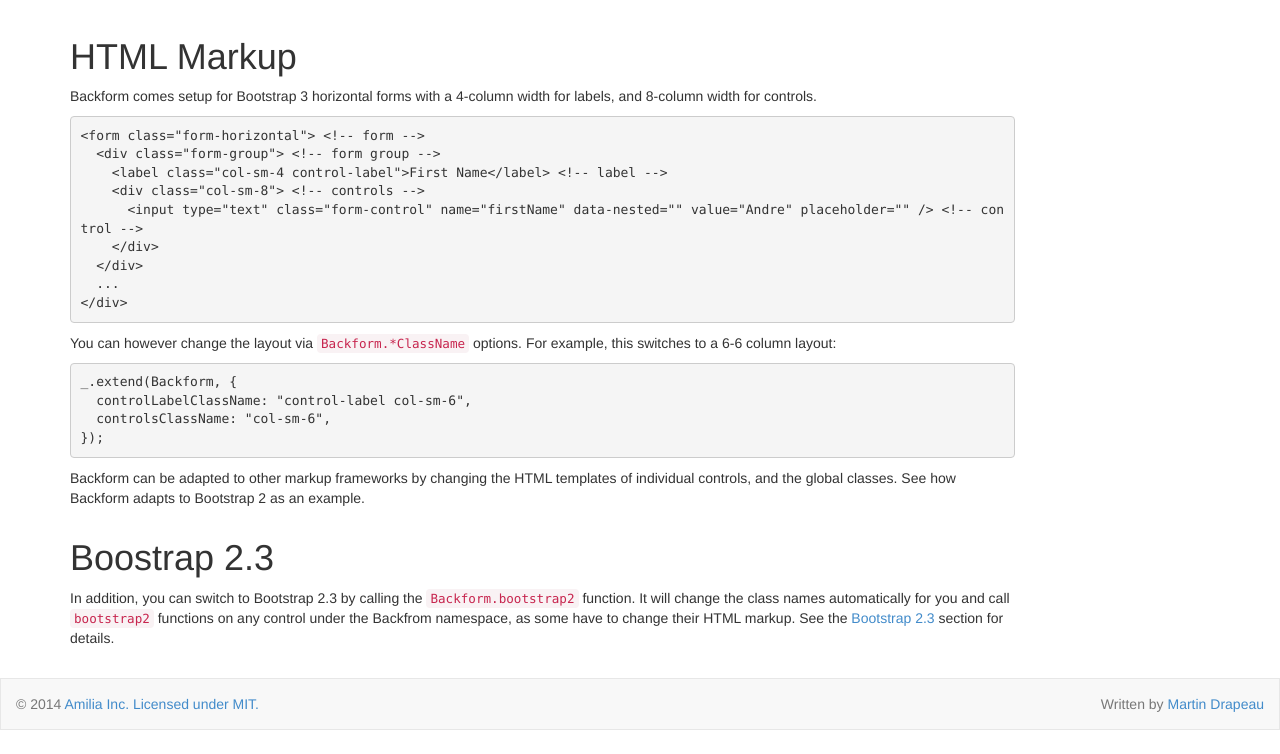
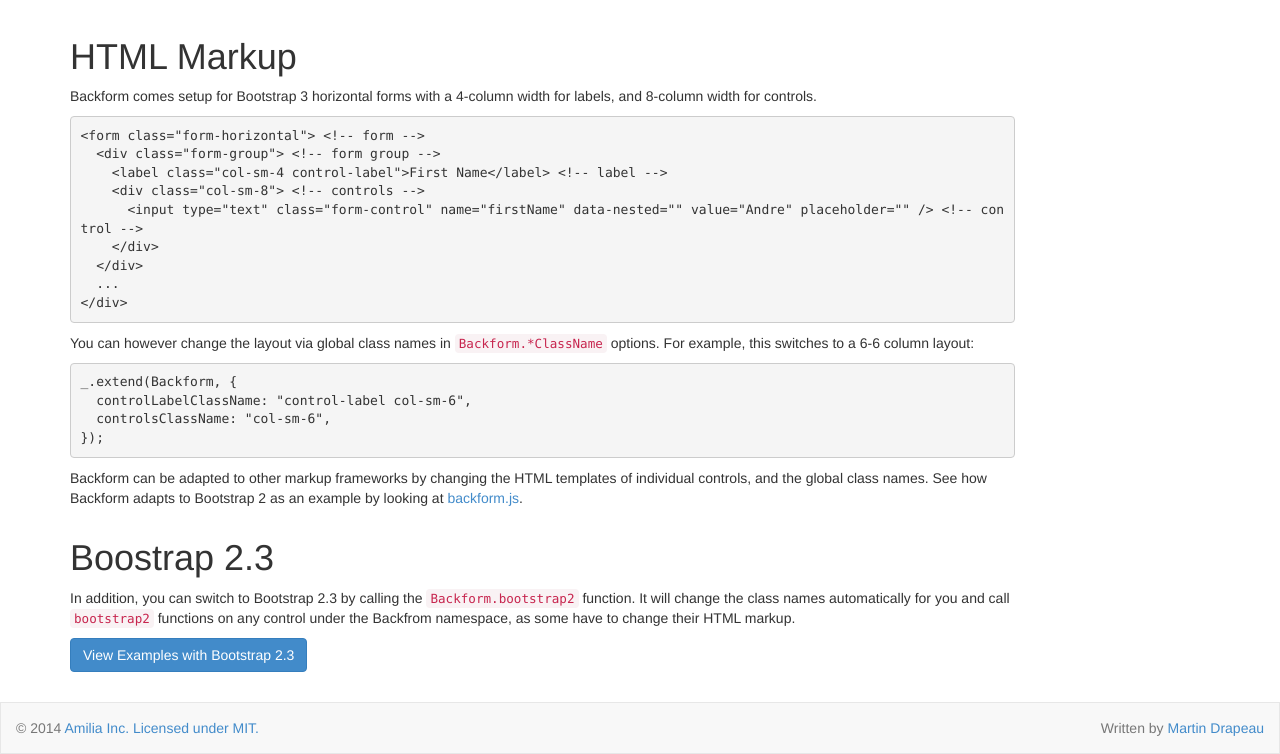
Before and after one commit to peterzen/backform, a plain HTML site: page index.html in a window 1280 px wide. Shown: the part 4077-4831 px from the top of the page. Before the commit the page ends 4807 px from the top, so only its background shows below. Drawn offline with Linux system fonts and the light colour scheme.

Commit message:
markup docs

```diff
--- a/index.html
+++ b/index.html
@@ -431,7 +431,7 @@
 &lt;/div&gt;
 </pre>
           <p>
-            You can however change the layout via <code>Backform.*ClassName</code> options.
+            You can however change the layout via global class names in <code>Backform.*ClassName</code> options.
             For example, this switches to a 6-6 column layout:
           </p>
             <pre>
@@ -441,7 +441,7 @@
 });
 </pre>
           <p>
-            Backform can be adapted to other markup frameworks by changing the HTML templates of individual controls, and the global classes. See how Backform adapts to Bootstrap 2 as an example.
+            Backform can be adapted to other markup frameworks by changing the HTML templates of individual controls, and the global class names. See how Backform adapts to Bootstrap 2 as an example by looking at <a href="https://github.com/AmiliaApp/backform/blob/gh-pages/src/backform.js" target="_blank">backform.js</a>.
           </p>
         </div>
       </div>
@@ -452,7 +452,9 @@
           <p>
             In addition, you can switch to Bootstrap 2.3 by calling the <code>Backform.bootstrap2</code> function.
             It will change the class names automatically for you and call <code>bootstrap2</code> functions on any control under the Backfrom namespace, as some have to change their HTML markup.
-            See the <a href="bootstrap2.html">Bootstrap 2.3</a> section for details.
+          </p>
+          <p>
+            <a href="bootstrap2.html" class="btn btn-primary">View Examples with Bootstrap 2.3</a>
           </p>
         </div>
       </div>
```
